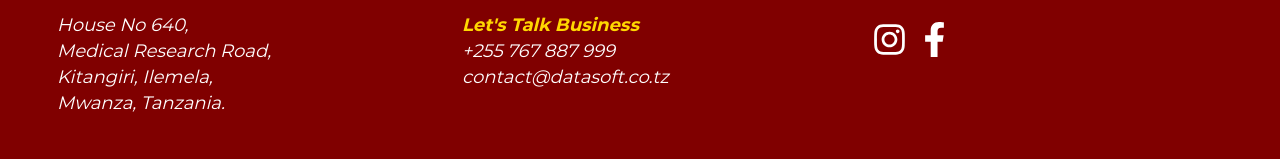
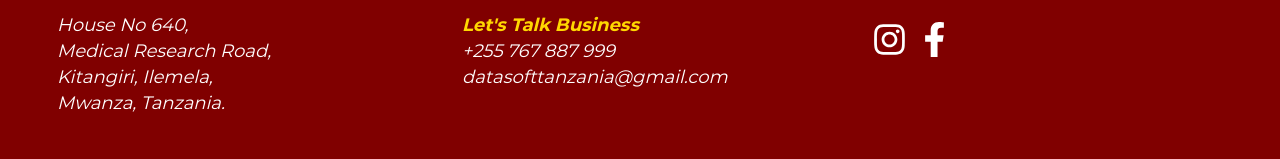
Before and after one commit to LucasJohnNyamhanga/datasoft, a Next.js app: page / in a window 1280 px wide. Shown: the part 2911-3070 px from the top of the page. Built offline with nearby package versions, Linux system fonts and the light colour scheme.

Commit message:
Update Footer.tsx

```diff
--- a/app/components/Footer.tsx
+++ b/app/components/Footer.tsx
@@ -24,7 +24,7 @@ const Footer = () => {
           <div className={Styles.body}>
             <a href="mailto:datasofttanzania@gmail.com">
               {" "}
-              contact@datasoft.co.tz
+              datasofttanzania@gmail.com
             </a>
           </div>
         </div>
```
